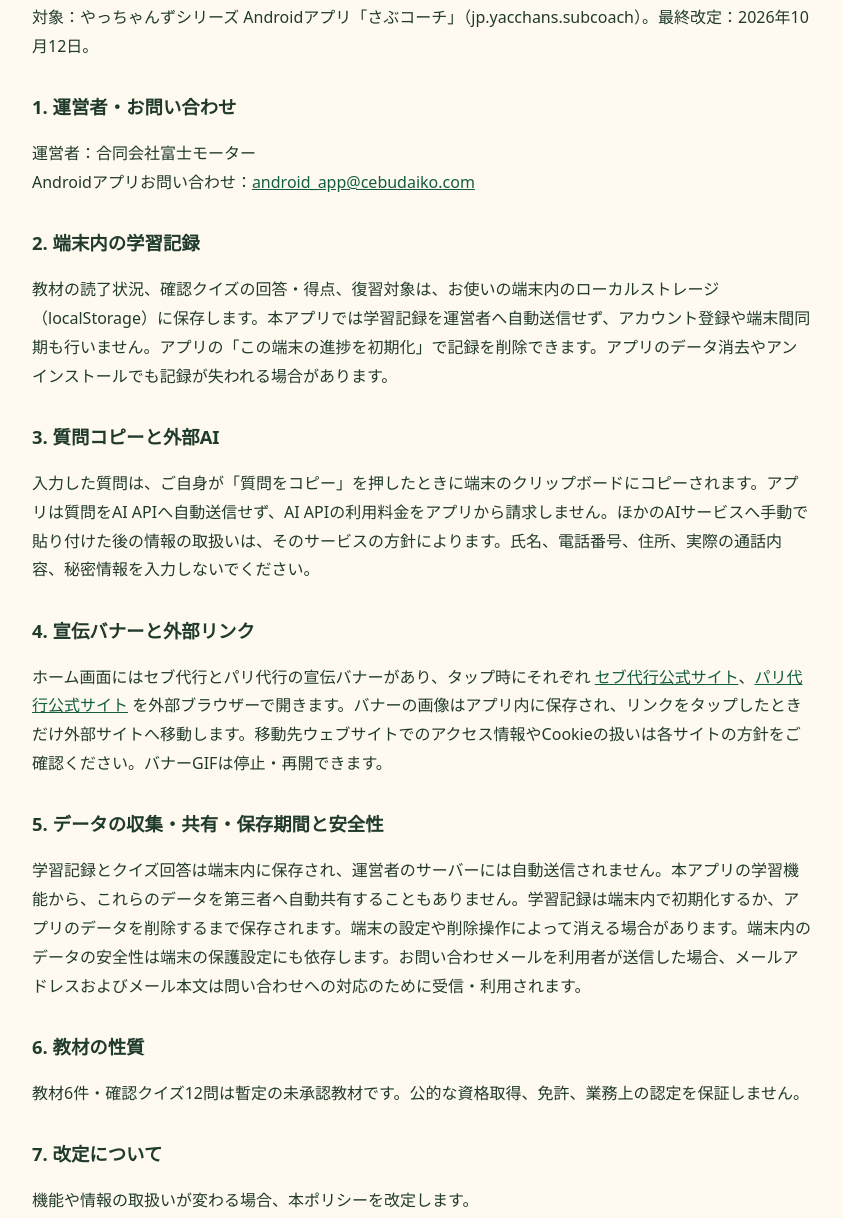
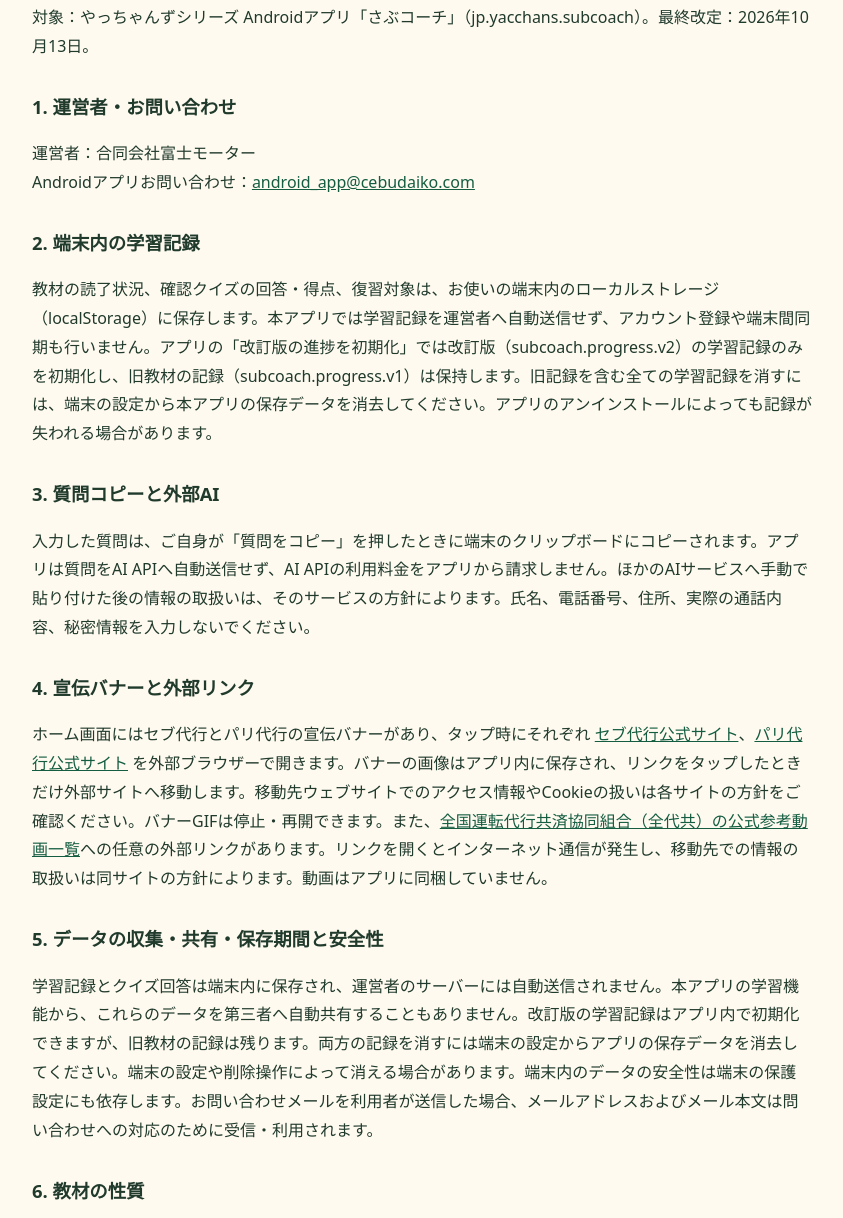
Before and after one commit to cebudaiko/daiko-meter-legal, a plain HTML site: page subcoach-privacy.html in a window 1280 px wide. Shown: the part 95-1313 px from the top of the page, without its empty margins (218-1061 px from the left). Drawn offline with Linux system fonts and the light colour scheme.

Commit message:
Sync Subcoach 1.3 public privacy policy

```diff
--- a/subcoach-privacy.html
+++ b/subcoach-privacy.html
@@ -1,11 +1,11 @@
 <!doctype html>
 <html lang="ja"><head><meta charset="utf-8"><meta name="viewport" content="width=device-width,initial-scale=1"><meta name="theme-color" content="#286b51"><title>プライバシーポリシー｜さぶコーチ</title><style>body{font-family:system-ui,-apple-system,"Hiragino Kaku Gothic ProN","Yu Gothic",sans-serif;color:#203a2c;background:#fffaf0;line-height:1.8;max-width:780px;margin:0 auto;padding:20px}h1{font-size:1.55rem}h2{font-size:1.15rem;margin-top:1.6em}a{color:#145d41}a:focus-visible{outline:3px solid #c58e2d;outline-offset:3px}.back{display:none;padding:10px 14px;background:#e4eee2;border-radius:10px}#from-app:target ~ footer .back{display:inline-block}footer{margin-top:32px}</style></head>
-<body><main><span id="from-app" hidden></span><h1>さぶコーチ プライバシーポリシー</h1><p>対象：やっちゃんずシリーズ Androidアプリ「さぶコーチ」（jp.yacchans.subcoach）。最終改定：2026年10月12日。</p>
+<body><main><span id="from-app" hidden></span><h1>さぶコーチ プライバシーポリシー</h1><p>対象：やっちゃんずシリーズ Androidアプリ「さぶコーチ」（jp.yacchans.subcoach）。最終改定：2026年10月13日。</p>
 <h2>1. 運営者・お問い合わせ</h2><p>運営者：合同会社富士モーター<br>Androidアプリお問い合わせ：<a href="mailto:android_app@cebudaiko.com">android_app@cebudaiko.com</a></p>
-<h2>2. 端末内の学習記録</h2><p>教材の読了状況、確認クイズの回答・得点、復習対象は、お使いの端末内のローカルストレージ（localStorage）に保存します。本アプリでは学習記録を運営者へ自動送信せず、アカウント登録や端末間同期も行いません。アプリの「この端末の進捗を初期化」で記録を削除できます。アプリのデータ消去やアンインストールでも記録が失われる場合があります。</p>
+<h2>2. 端末内の学習記録</h2><p>教材の読了状況、確認クイズの回答・得点、復習対象は、お使いの端末内のローカルストレージ（localStorage）に保存します。本アプリでは学習記録を運営者へ自動送信せず、アカウント登録や端末間同期も行いません。アプリの「改訂版の進捗を初期化」では改訂版（subcoach.progress.v2）の学習記録のみを初期化し、旧教材の記録（subcoach.progress.v1）は保持します。旧記録を含む全ての学習記録を消すには、端末の設定から本アプリの保存データを消去してください。アプリのアンインストールによっても記録が失われる場合があります。</p>
 <h2>3. 質問コピーと外部AI</h2><p>入力した質問は、ご自身が「質問をコピー」を押したときに端末のクリップボードにコピーされます。アプリは質問をAI APIへ自動送信せず、AI APIの利用料金をアプリから請求しません。ほかのAIサービスへ手動で貼り付けた後の情報の取扱いは、そのサービスの方針によります。氏名、電話番号、住所、実際の通話内容、秘密情報を入力しないでください。</p>
-<h2>4. 宣伝バナーと外部リンク</h2><p>ホーム画面にはセブ代行とパリ代行の宣伝バナーがあり、タップ時にそれぞれ <a href="https://cebudaiko.com/" target="_blank" rel="noopener noreferrer">セブ代行公式サイト</a>、<a href="https://parisdaiko.com/" target="_blank" rel="noopener noreferrer">パリ代行公式サイト</a> を外部ブラウザーで開きます。バナーの画像はアプリ内に保存され、リンクをタップしたときだけ外部サイトへ移動します。移動先ウェブサイトでのアクセス情報やCookieの扱いは各サイトの方針をご確認ください。バナーGIFは停止・再開できます。</p>
-<h2>5. データの収集・共有・保存期間と安全性</h2><p>学習記録とクイズ回答は端末内に保存され、運営者のサーバーには自動送信されません。本アプリの学習機能から、これらのデータを第三者へ自動共有することもありません。学習記録は端末内で初期化するか、アプリのデータを削除するまで保存されます。端末の設定や削除操作によって消える場合があります。端末内のデータの安全性は端末の保護設定にも依存します。お問い合わせメールを利用者が送信した場合、メールアドレスおよびメール本文は問い合わせへの対応のために受信・利用されます。</p>
+<h2>4. 宣伝バナーと外部リンク</h2><p>ホーム画面にはセブ代行とパリ代行の宣伝バナーがあり、タップ時にそれぞれ <a href="https://cebudaiko.com/" target="_blank" rel="noopener noreferrer">セブ代行公式サイト</a>、<a href="https://parisdaiko.com/" target="_blank" rel="noopener noreferrer">パリ代行公式サイト</a> を外部ブラウザーで開きます。バナーの画像はアプリ内に保存され、リンクをタップしたときだけ外部サイトへ移動します。移動先ウェブサイトでのアクセス情報やCookieの扱いは各サイトの方針をご確認ください。バナーGIFは停止・再開できます。また、<a href="https://www.daikokyosai.or.jp/movie/" target="_blank" rel="noopener noreferrer">全国運転代行共済協同組合（全代共）の公式参考動画一覧</a>への任意の外部リンクがあります。リンクを開くとインターネット通信が発生し、移動先での情報の取扱いは同サイトの方針によります。動画はアプリに同梱していません。</p>
+<h2>5. データの収集・共有・保存期間と安全性</h2><p>学習記録とクイズ回答は端末内に保存され、運営者のサーバーには自動送信されません。本アプリの学習機能から、これらのデータを第三者へ自動共有することもありません。改訂版の学習記録はアプリ内で初期化できますが、旧教材の記録は残ります。両方の記録を消すには端末の設定からアプリの保存データを消去してください。端末の設定や削除操作によって消える場合があります。端末内のデータの安全性は端末の保護設定にも依存します。お問い合わせメールを利用者が送信した場合、メールアドレスおよびメール本文は問い合わせへの対応のために受信・利用されます。</p>
 <h2>6. 教材の性質</h2><p>教材6件・確認クイズ12問は暫定の未承認教材です。公的な資格取得、免許、業務上の認定を保証しません。</p>
 <h2>7. 改定について</h2><p>機能や情報の取扱いが変わる場合、本ポリシーを改定します。</p>
 <footer><a class="back" href="index.html">← アプリのホームへ戻る</a></footer></main></body></html>
```
